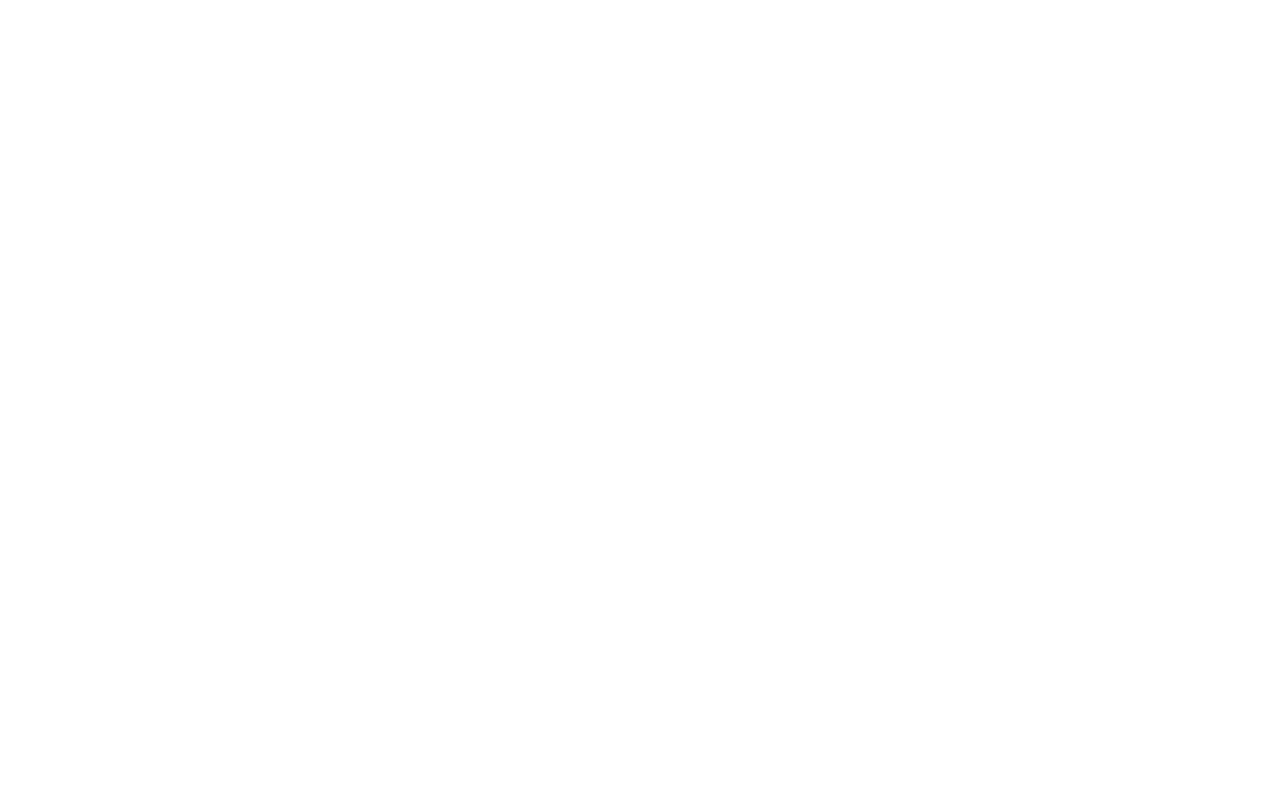
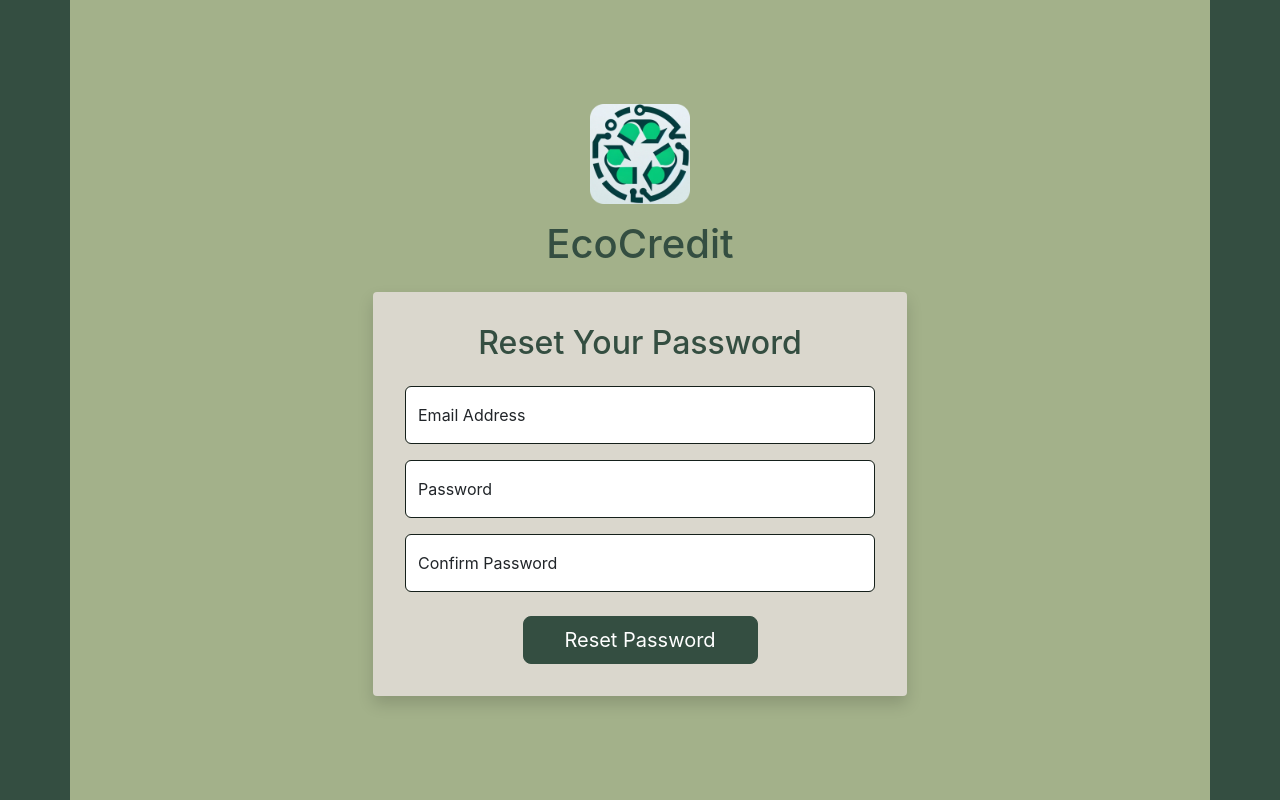
Before and after one commit to TheAvadh/EcoCredit, a React (Create React App) app in the folder frontend/ecocredit/: page /reset-password in a window 1280 px wide. Before the commit this address had no page. Built offline with nearby package versions, Linux system fonts and the light colour scheme.

Commit message:
add reset password page

```diff
--- a/frontend/ecocredit/src/App.js
+++ b/frontend/ecocredit/src/App.js
@@ -1,7 +1,7 @@
 import React from "react";
 import { BrowserRouter, Route, Routes } from "react-router-dom";
 
-import { LoginSignup, ForgetPassword } from "./pages";
+import { LoginSignup, ForgetPassword, ResetPassword } from "./pages";
 
 function App() {
   return (
@@ -9,6 +9,7 @@
       <Routes>
         <Route path="/login-signup" element={<LoginSignup />} />
         <Route path="/forget-password" element={<ForgetPassword />} />
+        <Route path="/reset-password" element={<ResetPassword />} />
       </Routes>
     </BrowserRouter>
   );
--- /dev/null
+++ b/frontend/ecocredit/src/pages/ResetPassword/ResetPassword.js
@@ -0,0 +1,67 @@
+import React from "react";
+import Container from "react-bootstrap/Container";
+import Row from "react-bootstrap/Row";
+import Col from "react-bootstrap/Col";
+import Form from "react-bootstrap/Form";
+import Button from "react-bootstrap/Button";
+import FloatingLabel from "react-bootstrap/FloatingLabel";
+import logoUrl from "../../assets/images/logo.png";
+
+function ResetPassword() {
+  return (
+    <Container className="d-flex vh-100 justify-content-center align-items-center bg-ec-light-green">
+      <Row className="w-100">
+        <Col lg={6} className="mx-auto">
+          <div className="mb-4 text-center">
+            <img src={logoUrl} alt="EcoCredit Logo" className="logo" />
+            <h1 className="title">EcoCredit</h1>
+          </div>
+          <Form className="form-container bg-ec-grey">
+            <h2 className="text-center text-ec-dark-green mb-4">
+              Reset Your Password
+            </h2>
+            <FloatingLabel
+              controlId="email"
+              label="Email Address"
+              className="mb-3"
+            >
+              <Form.Control type="email" placeholder="Email Address" required />
+            </FloatingLabel>
+            <FloatingLabel
+              controlId="password"
+              label="Password"
+              className="mb-3"
+            >
+              <Form.Control
+                type="password"
+                placeholder="Password"
+                minLength={8}
+                required
+              />
+            </FloatingLabel>
+            <FloatingLabel controlId="confirmPassword" label="Confirm Password">
+              <Form.Control
+                type="password"
+                placeholder="Confirm Password"
+                minLength={8}
+                required
+              />
+            </FloatingLabel>
+            <div className="d-grid">
+              <Button
+                variant="ec-dark-green"
+                type="submit"
+                className="w-50 mx-auto mt-4"
+                size="lg"
+              >
+                Reset Password
+              </Button>
+            </div>
+          </Form>
+        </Col>
+      </Row>
+    </Container>
+  );
+}
+
+export default ResetPassword;
--- a/frontend/ecocredit/src/pages/index.js
+++ b/frontend/ecocredit/src/pages/index.js
@@ -1,2 +1,3 @@
 export { default as LoginSignup } from "./LoginSignup/LoginSignup";
 export { default as ForgetPassword } from "./ForgetPassword/ForgetPassword";
+export { default as ResetPassword } from "./ResetPassword/ResetPassword";
```
